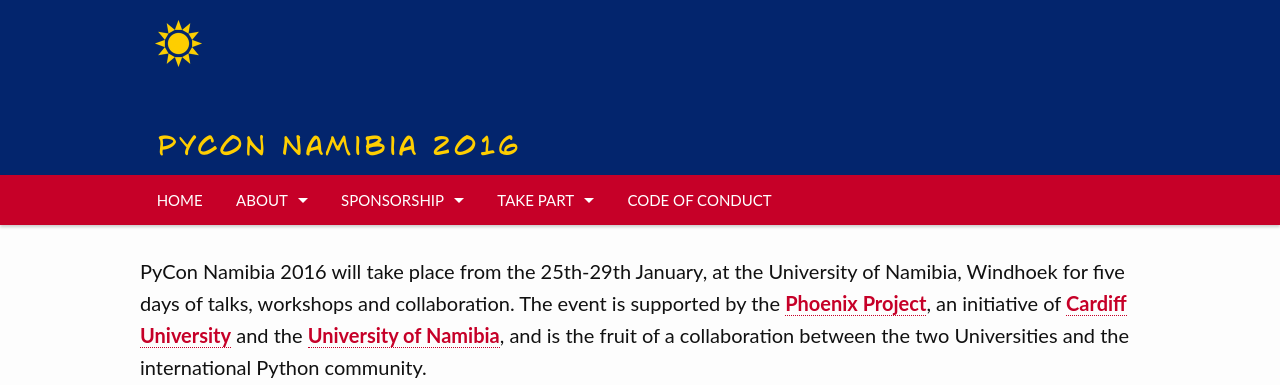
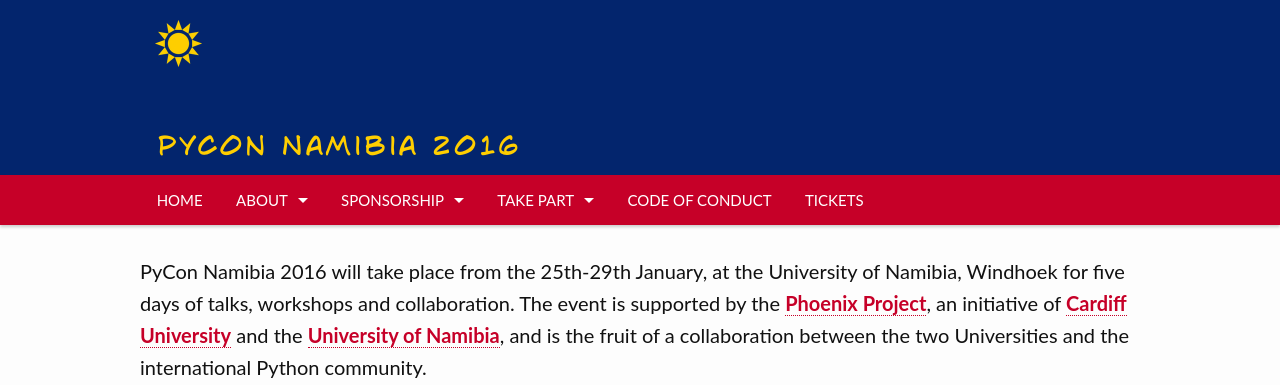
Before and after one commit to python-namibia/python-namibia.github.io-2016, a Jekyll site: the page built from pages/pages-root-folder/index.md, in a window 1280 px wide. Shown: the top 385 px of the page. Built offline with Jekyll 4.4.1, drawn with Linux system fonts in a browser that asks for light colours.

Commit message:
Adding tickets to navigation.

```diff
--- a/_data/navigation.yml
+++ b/_data/navigation.yml
@@ -31,3 +31,7 @@
 - title: Code of Conduct
   url: "/code-of-conduct/"
   side: left
+
+- title: Tickets
+  url: "/tickets/"
+  side: left
```
